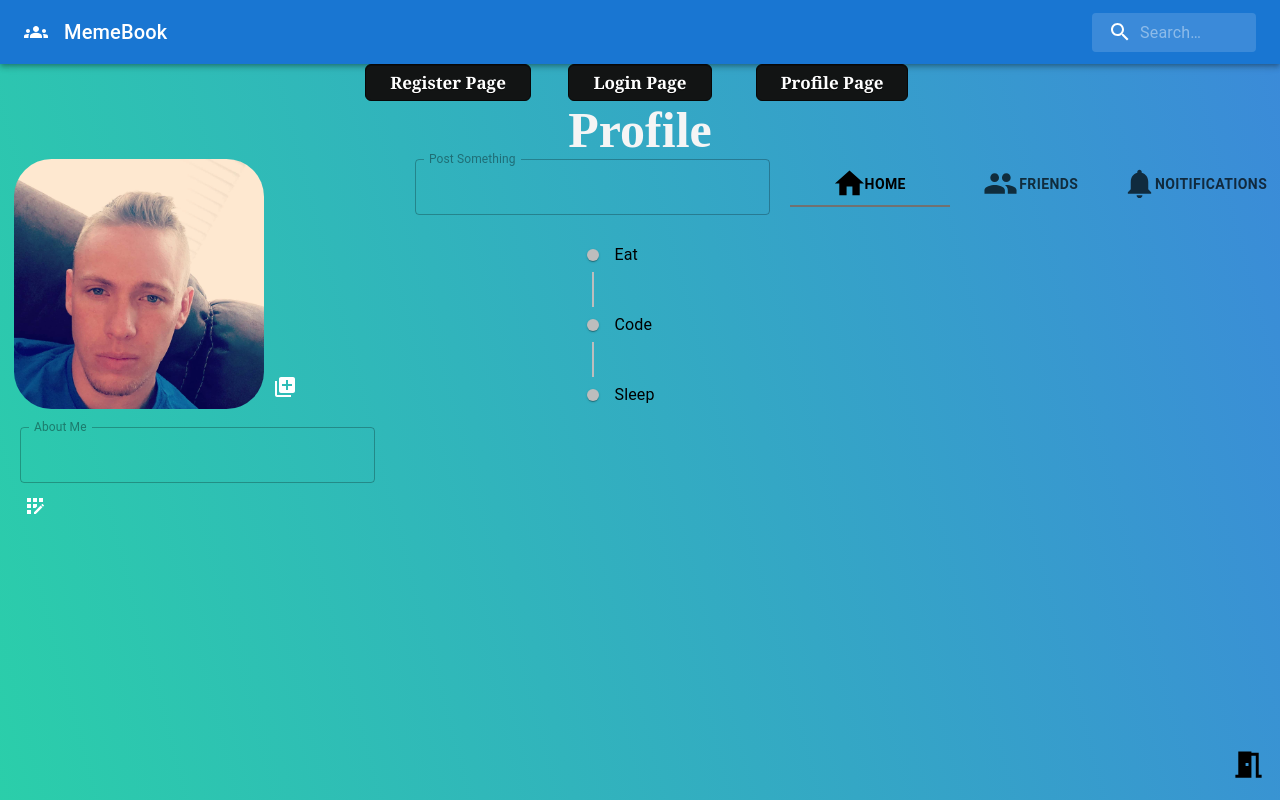
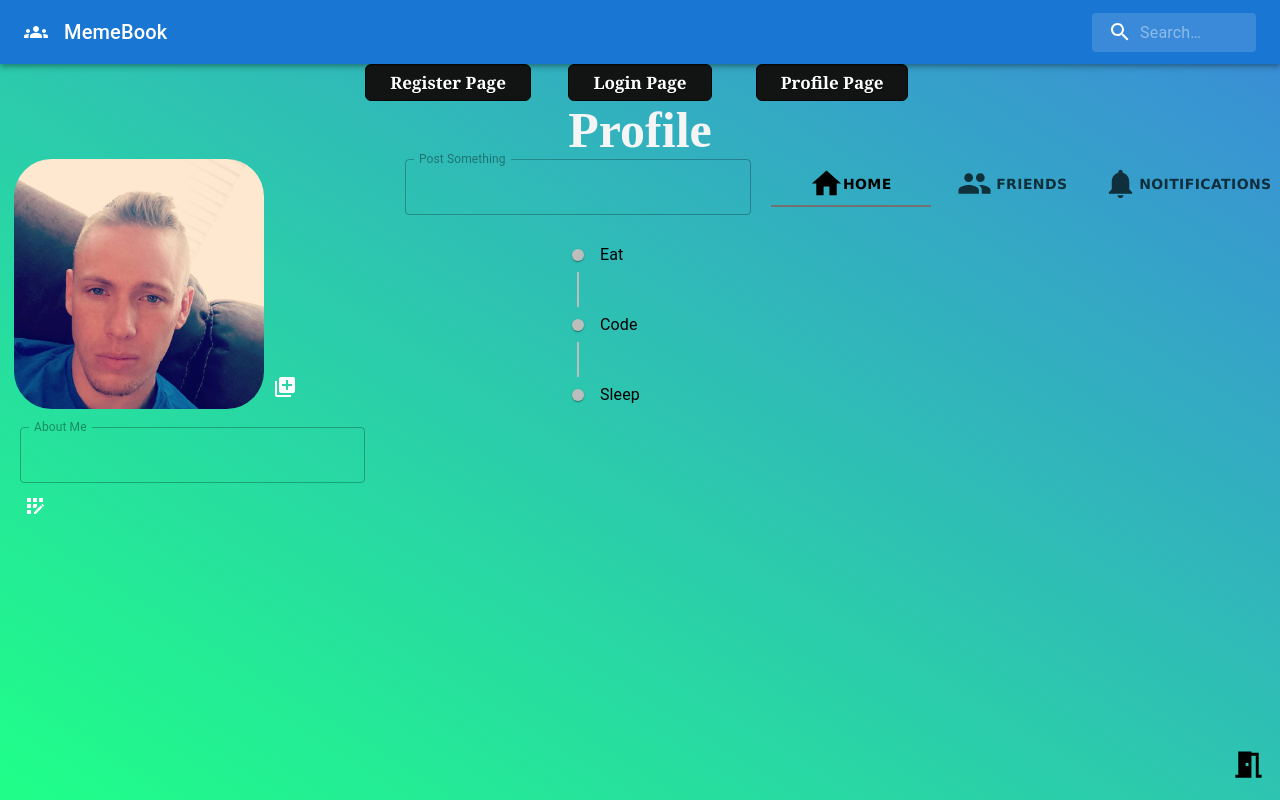
Before and after one commit to BrandonMCarlson/Socialmediauserstory-Front-End, a React (Create React App) app: page /profile in a window 1280 px wide. Shown: the top 800 px of the page. Built offline with nearby package versions, Linux system fonts and the light colour scheme; no server answers; a web font is replaced by a local one.

Commit message:
update register site and styling

```diff
--- a/public/index.html
+++ b/public/index.html
@@ -27,7 +27,7 @@
       work correctly both with client-side routing and a non-root public URL.
       Learn how to configure a non-root public URL by running `npm run build`.
     -->
-    <title>React App</title>
+    <title>MemeBook</title>
   </head>
   <body>
     <noscript>You need to enable JavaScript to run this app.</noscript>
--- a/src/App.css
+++ b/src/App.css
@@ -1,14 +1,17 @@
 body {
   background: cover;
-  background-image: linear-gradient(to right top,#1fff88, #3b8ad9);
   font-family:'Lucida Sans', 'Lucida Sans Regular', 'Lucida Grande', 'Lucida Sans Unicode', Geneva, Verdana, sans-serif;
-  margin-top: 0px;
-  margin-left: 0px;
+  margin: 0px;
+  padding: 0px;
+  width: 100%!important;
 }
 
-.App {
+html{
 
-  font-family:'Lucida Sans', 'Lucida Sans Regular', 'Lucida Grande', 'Lucida Sans Unicode', Geneva, Verdana, sans-serif;
+    height: 100%;
+    background-image: linear-gradient(to right top,#1fff88, #3b8ad9);
+    overflow-x: hidden;
+
 }
 
 li{
@@ -20,12 +23,12 @@ ul{
   font-family:'Lucida Sans', 'Lucida Sans Regular', 'Lucida Grande', 'Lucida Sans Unicode', Geneva, Verdana, sans-serif;
 }
 
-.div{
+div{
 
   font-family:'Lucida Sans', 'Lucida Sans Regular', 'Lucida Grande', 'Lucida Sans Unicode', Geneva, Verdana, sans-serif;
 }
 
-footer {
+.footer-div {
     position: absolute;
     bottom: 0;
     right: 0;
--- a/src/App.jsx
+++ b/src/App.jsx
@@ -47,7 +47,6 @@ const getAllUsers = async () => {
     localStorage.removeItem("token");
     setUser(null);
     navigate("/");
-    window.location.reload(true);
     console.log(localStorage.getItem("token"));
   };
 
@@ -74,21 +73,20 @@ const getAllUsers = async () => {
   }, []);
 
   return (
-    <div className="App">
-
+    <div>
     <NavBar setSearchText={setSearchText} profile={profile}/>
     <SearchBox allUsers={allUsers} setProfile={setProfile} searchText={searchText}/>
-
-      <main>
+      <div>
         <Routes>
           <Route path="/" element={<Login setUser={setUser} setProfile={setProfile}  />}></Route>
           <Route path="register" element={<Register setUser={setUser} user={user} />}></Route>
           <Route path="profile" element={<Profile user={user} setUser={setUser} setProfile={setProfile} profile={profile} getAProfile={getAProfile} getFriends={getFriends} request={request} setRequest={setRequest} />}></Route>
         </Routes>
-      </main>
-    <footer>
-      {!user ? null : <MeetingRoomIcon onClick={()=>logoutUser()} fontSize="large"/>}
-    </footer>
+        <div className="footer-div">
+        {!user ? null : <MeetingRoomIcon onClick={()=>logoutUser()} fontSize="large"/>}
+      </div>
+      </div>
+
     </div>
   );
 }
--- a/src/components/pages/Register.jsx
+++ b/src/components/pages/Register.jsx
@@ -6,6 +6,8 @@ import useForm from "../../useForm";
 import Buttons from "../Button";
 import TextField from "@mui/material/TextField";
 import Button from '@mui/material/Button';
+import heman from  "../../images/heman.jpg";
+import kyle from "../../images/kyle.jpg";
 import "../styles/register.css";
 
 const Register = ({ user, setUser }) => {
@@ -38,7 +40,10 @@ const Register = ({ user, setUser }) => {
     useForm(registerUser);
 
   return (
-    <div>
+    <div className="register-grid">
+      <div className="heman-style">
+        <img className="heman-image" width="300" src={heman} alt="heman hey" />
+      </div>
       <div className="flex">
         <form>
           <div>
@@ -62,12 +67,14 @@ const Register = ({ user, setUser }) => {
           <div className="flex-button">
             <Button type="subbmit" onClick={(event)=>handleSubmit(event)} variant="contained">Register</Button>
           </div>
-
+          <div className="terms">
+                By creating an account you agree to our
+                <p>Terms of <a target="_blank" href="https://www.youtube.com/watch?v=eh7lp9umG2I">Service and Privacy Policy</a></p>
+      </div>
         </form>
       </div>
-      <div className="terms">
-      By creating an account you agree to our
-       <p>Terms of <a target="_blank" href="https://www.youtube.com/watch?v=eh7lp9umG2I">Service and Privacy Policy</a></p>
+      <div className="heman-style">
+          <img src={kyle}  className="kyle-image" alt="karate kyle" />
       </div>
 
     </div>
--- a/src/components/styles/register.css
+++ b/src/components/styles/register.css
@@ -1,8 +1,3 @@
-body{
-    width: 100%;
-    height: 600vh;
-    background-color: aquamarine;
-}
 form{
     margin: 0 auto;
 }
@@ -70,3 +65,24 @@ h1 {
 .heading{
     margin-top: 50px;
 }
+
+.register-grid{
+    display: grid;
+    grid-template-columns: 1fr 1fr 1fr;
+}
+
+.heman-style {
+    display: inline-grid;
+    justify-content: center;
+    align-items: center;
+    transform: skewX(10deg);
+}
+
+.heman-image {
+    border-radius: 20px;
+    transform: rotate(21deg);
+}
+.kyle-image {
+    border-radius: 20px;
+    transform: rotate(354deg);
+}
```
Also changed, not shown: src/images/heman.jpg (added), src/images/kyle.jpg (added).
